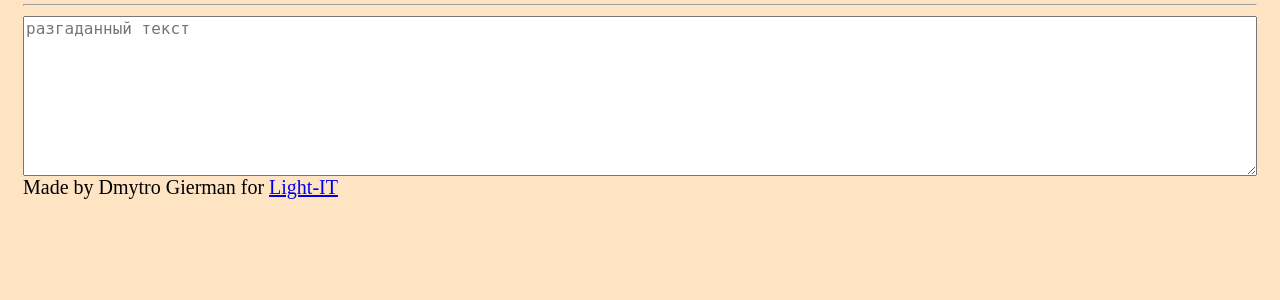
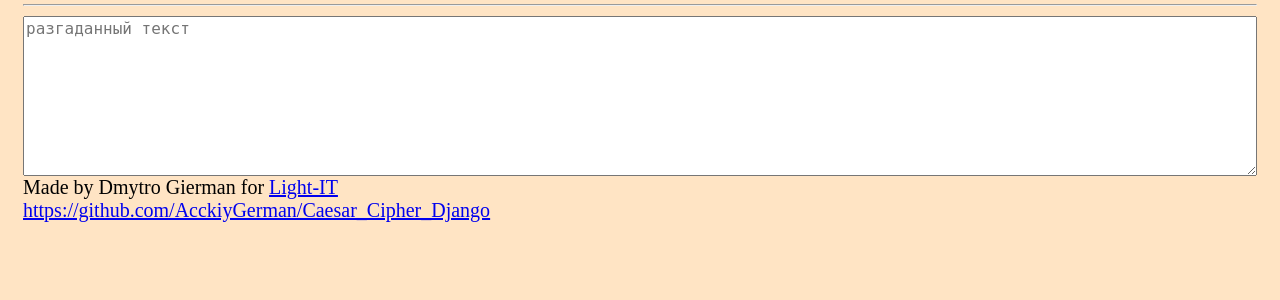
Before and after one commit to AcckiyGerman/Caesar_Cipher_Django, a Django app: page / in a window 1280 px wide. Shown: the part 500-800 px from the top of the page. Run offline with Django 3.2, Linux system fonts and the light colour scheme; some libraries are stand-ins or nearby versions.

Commit message:
added link on git repository

```diff
--- a/caesar/templates/caesar/index.html
+++ b/caesar/templates/caesar/index.html
@@ -35,7 +35,9 @@
     <textarea class="unravelText" placeholder="разгаданный текст"></textarea>
 </main>
 <footer>
-    <p>Made by Dmytro Gierman for <a href="http://light-it.net/">Light-IT</a>
+    <p>Made by Dmytro Gierman for <a href="http://light-it.net/">Light-IT</a><br>
+    <a href="https://github.com/AcckiyGerman/Caesar_Cipher_Django">
+	https://github.com/AcckiyGerman/Caesar_Cipher_Django</a></p>
 </footer>
 <script src="https://ajax.googleapis.com/ajax/libs/jquery/1.10.2/jquery.min.js"></script>
 <script src="{% static 'caesar/frontend.js' %}"></script>
```
Also changed, not shown: 1 other file.
